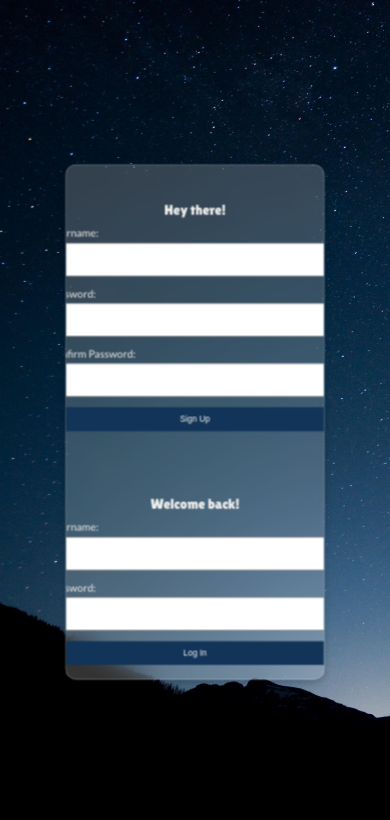
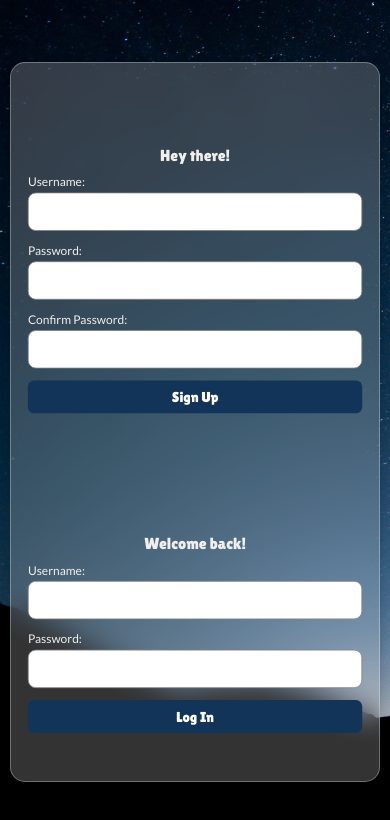
Before and after one commit to Adesh-111/divi-sleep, a React (Vite) app: page /login in a window 390 px wide. Shown: the top 820 px of the page. Built offline with nearby package versions, Linux system fonts and the light colour scheme.

Commit message:
Complete the css for the LoginPage component

```diff
--- a/src/pages/Dashboard/Dashboard.jsx
+++ b/src/pages/Dashboard/Dashboard.jsx
@@ -45,7 +45,7 @@ const Dashboard = () => {
 
   return (
     <div className="dashboard-container">
-      <h1>Welcome to Your Sleep Dashboard</h1>
+      <h1>🌙 Your Sleep Time 😴</h1>
       <p>Track your sleep patterns and improve your sleep quality.</p>
       <h3>Quick Stats</h3>
       <p>Total Sleep Today: {totalSleepToday}</p>
--- a/src/pages/LoginPage/LoginPage.css
+++ b/src/pages/LoginPage/LoginPage.css
@@ -159,6 +159,7 @@ input.confirmPass.invalid {
   border: none;
   border-radius: 5px;
   cursor: pointer;
+  font-family: Lilita One;
   transition: background 0.3s ease;
 }
 
@@ -209,8 +210,9 @@ input.confirmPass.invalid {
   }
 
   .auth-box {
-    width: 100%;
+    width: 90%;
     height: auto;
+    transform: scale(0.9);
     padding: 15px;
   }
 
@@ -271,7 +273,11 @@ input.confirmPass.invalid {
   .main-auth-box {
     width: 1150px;
     padding: 5px;
-    transform: scale(0.7);
+    gap: 0px;
+  }
+
+  .auth-box{
+    transform: scale(0.8);
   }
 
   .auth-box h2 {
@@ -285,7 +291,7 @@ input.confirmPass.invalid {
   .signup-form .sign-up-button,
   .login-form .login-button {
     width: 100%;
-    font-size: 12px;
+    font-size: 18px;
   }
 
   .social-buttons a img {
--- a/src/pages/LoginPage/LoginPage.jsx
+++ b/src/pages/LoginPage/LoginPage.jsx
@@ -85,6 +85,11 @@ const LoginPage = () => {
     try {
       await register(signupData.username, signupData.password);
       alert("Signup Successful");
+
+      // Automatically log in the user after successful signup
+      const response = await login(signupData.username, signupData.password);
+      authLogin(response.token);
+      navigate("/dashboard");
     } catch (error) {
       alert("Error during signup.");
     }
@@ -96,7 +101,7 @@ const LoginPage = () => {
       const response = await login(loginData.username, loginData.password);
       alert("Login Successful");
       authLogin(response.token);
-      navigate("/");
+      navigate("/dashboard");
     } catch (error) {
       alert("Error during login.");
     }
```
